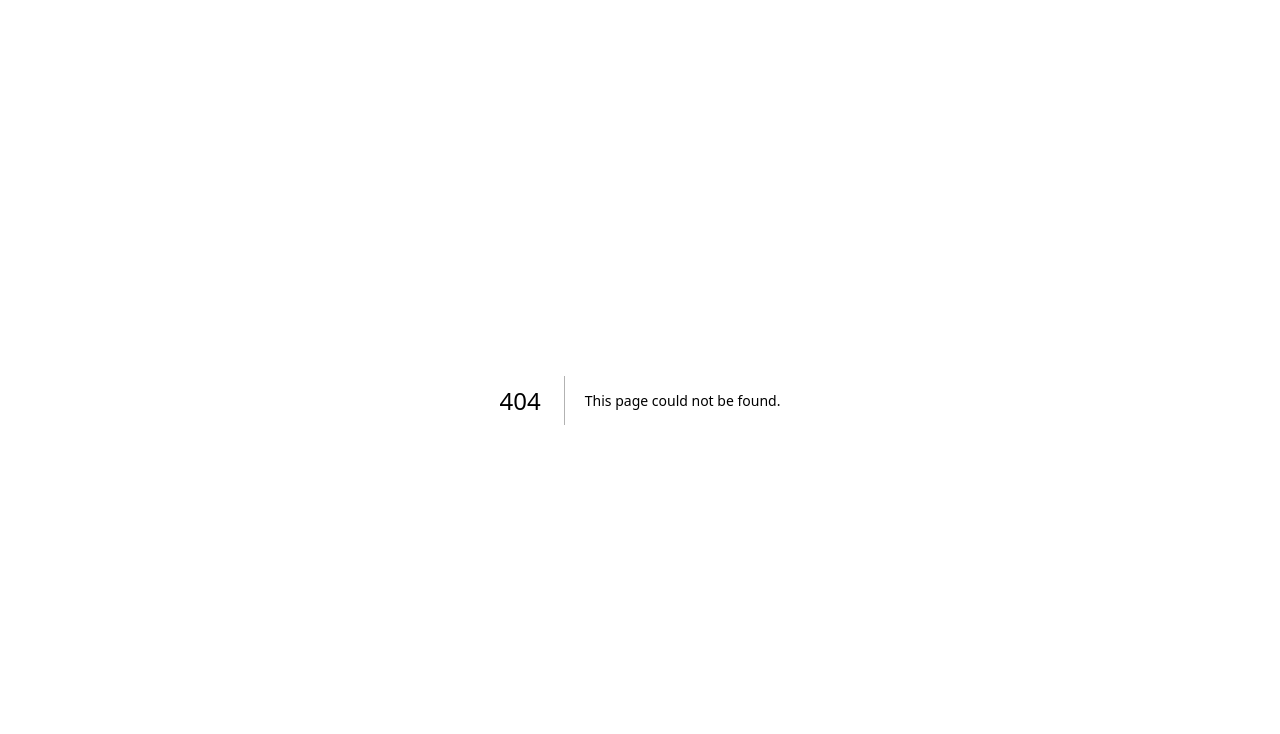
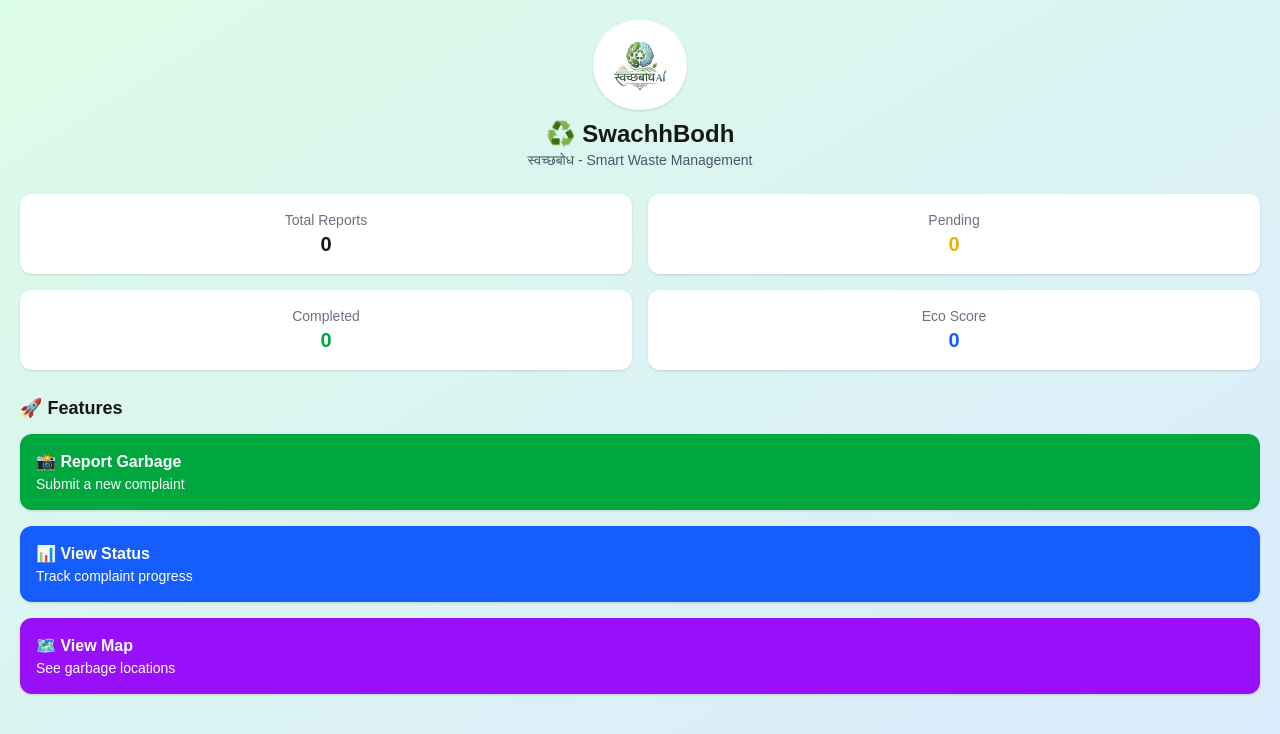
Before and after one commit to MP061code/Vizag, a Next.js app in the folder frontend/: page /dashboard in a window 1280 px wide. Before the commit this address had no page. Shown: the top 734 px of the page. Built offline with nearby package versions, Linux system fonts and the light colour scheme.

Commit message:
Added dashboard with logo and feature cards

```diff
--- /dev/null
+++ b/frontend/app/dashboard/page.js
@@ -0,0 +1,103 @@
+"use client";
+import Image from "next/image";
+import { useRouter } from "next/navigation";
+import { useEffect, useState } from "react";
+
+export default function Dashboard() {
+  const router = useRouter();
+  const [reports, setReports] = useState([]);
+
+  useEffect(() => {
+    const data = JSON.parse(localStorage.getItem("reports")) || [];
+    setReports(data);
+  }, []);
+
+  const total = reports.length;
+  const pending = reports.filter(r => r.status === "Pending").length;
+  const completed = reports.filter(r => r.status === "Done").length;
+  const ecoScore = total * 10;
+
+  return (
+    <div className="min-h-screen bg-gradient-to-br from-green-100 to-blue-100 p-5">
+
+      {/* 🔥 LOGO + NAME */}
+      <div className="flex flex-col items-center mb-6">
+
+        <div className="bg-white p-3 rounded-full shadow mb-2">
+          <Image
+            src="/logo.png"
+            alt="logo"
+            width={70}
+            height={70}
+          />
+        </div>
+
+        <h1 className="text-2xl font-bold text-center">
+          ♻️ SwachhBodh
+        </h1>
+
+        <p className="text-gray-600 text-sm">
+          स्वच्छबोध - Smart Waste Management
+        </p>
+
+      </div>
+
+      {/* 📊 STATS CARDS */}
+      <div className="grid grid-cols-2 gap-4 mb-6">
+
+        <div className="bg-white p-4 rounded-xl shadow text-center">
+          <p className="text-gray-500 text-sm">Total Reports</p>
+          <h2 className="text-xl font-bold">{total}</h2>
+        </div>
+
+        <div className="bg-white p-4 rounded-xl shadow text-center">
+          <p className="text-gray-500 text-sm">Pending</p>
+          <h2 className="text-xl font-bold text-yellow-500">{pending}</h2>
+        </div>
+
+        <div className="bg-white p-4 rounded-xl shadow text-center">
+          <p className="text-gray-500 text-sm">Completed</p>
+          <h2 className="text-xl font-bold text-green-600">{completed}</h2>
+        </div>
+
+        <div className="bg-white p-4 rounded-xl shadow text-center">
+          <p className="text-gray-500 text-sm">Eco Score</p>
+          <h2 className="text-xl font-bold text-blue-600">{ecoScore}</h2>
+        </div>
+
+      </div>
+
+      {/* 🚀 FEATURE CARDS */}
+      <h2 className="text-lg font-semibold mb-3">🚀 Features</h2>
+
+      <div className="grid gap-4">
+
+        <div
+          onClick={() => router.push("/report")}
+          className="bg-green-600 text-white p-4 rounded-xl shadow cursor-pointer"
+        >
+          <h3 className="font-semibold">📸 Report Garbage</h3>
+          <p className="text-sm">Submit a new complaint</p>
+        </div>
+
+        <div
+          onClick={() => router.push("/status")}
+          className="bg-blue-600 text-white p-4 rounded-xl shadow cursor-pointer"
+        >
+          <h3 className="font-semibold">📊 View Status</h3>
+          <p className="text-sm">Track complaint progress</p>
+        </div>
+
+        <div
+          onClick={() => router.push("/map")}
+          className="bg-purple-600 text-white p-4 rounded-xl shadow cursor-pointer"
+        >
+          <h3 className="font-semibold">🗺️ View Map</h3>
+          <p className="text-sm">See garbage locations</p>
+        </div>
+
+      </div>
+
+    </div>
+  );
+}
--- a/frontend/app/map/page.js
+++ b/frontend/app/map/page.js
@@ -1,40 +1,33 @@
 "use client";
-
 import dynamic from "next/dynamic";
+import { useEffect, useState } from "react";
 import "leaflet/dist/leaflet.css";
 
-// Load Map ONLY on client side
-const MapContainer = dynamic(
-  () => import("react-leaflet").then((mod) => mod.MapContainer),
-  { ssr: false }
-);
-
-const TileLayer = dynamic(
-  () => import("react-leaflet").then((mod) => mod.TileLayer),
-  { ssr: false }
-);
-
-const Marker = dynamic(
-  () => import("react-leaflet").then((mod) => mod.Marker),
-  { ssr: false }
-);
-
-const Popup = dynamic(
-  () => import("react-leaflet").then((mod) => mod.Popup),
-  { ssr: false }
-);
+const MapContainer = dynamic(() => import("react-leaflet").then(m => m.MapContainer), { ssr: false });
+const TileLayer = dynamic(() => import("react-leaflet").then(m => m.TileLayer), { ssr: false });
+const Marker = dynamic(() => import("react-leaflet").then(m => m.Marker), { ssr: false });
+const Popup = dynamic(() => import("react-leaflet").then(m => m.Popup), { ssr: false });
 
 export default function MapPage() {
+  const [reports, setReports] = useState([]);
+
+  useEffect(() => {
+    const data = JSON.parse(localStorage.getItem("reports")) || [];
+    setReports(data);
+  }, []);
+
   return (
-    <MapContainer
-      center={[17.6868, 83.2185]}
-      zoom={13}
-      style={{ height: "100vh", width: "100%" }}
-    >
+    <MapContainer center={[17.6868, 83.2185]} zoom={13} style={{ height: "100vh" }}>
       <TileLayer url="https://{s}.tile.openstreetmap.org/{z}/{x}/{y}.png" />
-      <Marker position={[17.6868, 83.2185]}>
-        <Popup>Garbage Reported Here</Popup>
-      </Marker>
+
+      {reports.map(r => (
+        <Marker key={r.id} position={[r.lat, r.lng]}>
+          <Popup>
+            {r.description} <br />
+            Status: {r.status}
+          </Popup>
+        </Marker>
+      ))}
     </MapContainer>
   );
 }
--- a/frontend/app/page.js
+++ b/frontend/app/page.js
@@ -1,42 +1,34 @@
 "use client";
-import { useRouter } from "next/navigation";
+import { useEffect, useState } from "react";
 
-export default function Home() {
-  const router = useRouter();
+export default function StatusPage() {
+  const [reports, setReports] = useState([]);
+
+  useEffect(() => {
+    let data = JSON.parse(localStorage.getItem("reports")) || [];
+
+    // Auto update status
+    data = data.map(r => {
+      if (r.status === "Pending") r.status = "In Progress";
+      else if (r.status === "In Progress") r.status = "Done";
+      return r;
+    });
+
+    localStorage.setItem("reports", JSON.stringify(data));
+    setReports(data);
+  }, []);
 
   return (
-    <div className="min-h-screen flex flex-col items-center justify-center bg-gradient-to-br from-green-400 to-blue-500 p-5">
+    <div className="p-5">
+      <h1 className="text-xl font-bold mb-4">📊 Status</h1>
 
-      <div className="bg-white rounded-2xl shadow-xl p-8 w-full max-w-md text-center">
-
-        <h1 className="text-3xl font-bold text-gray-800 mb-2">
-          ♻️ स्वच्छबोध
-        </h1>
-
-        <p className="text-gray-600 mb-6">
-          Smart Waste Management System
-        </p>
-
-        <div className="space-y-4">
-
-          <button
-            onClick={() => router.push("/report")}
-            className="w-full bg-green-600 text-white p-3 rounded-xl"
-          >
-            📸 Report Garbage
-          </button>
-
-          <button
-            onClick={() => router.push("/status")}
-            className="w-full bg-blue-600 text-white p-3 rounded-xl"
-          >
-            📊 View Status
-          </button>
-
+      {reports.map(r => (
+        <div key={r.id} className="border p-3 mb-3 rounded">
+          <p><b>{r.description}</b></p>
+          <p>Status: {r.status}</p>
+          <p>Priority: {r.priority}</p>
         </div>
-      </div>
-
-      <p className="mt-6 text-white">Making Vizag Cleaner </p>
+      ))}
     </div>
   );
 }
--- a/frontend/app/report/page.js
+++ b/frontend/app/report/page.js
@@ -11,7 +11,6 @@
 
   const handleSubmit = (e) => {
     e.preventDefault();
-
     const file = fileRef.current.files[0];
 
     if (!file || !description) {
@@ -19,50 +18,61 @@
       return;
     }
 
-    setMessage("✅ Complaint submitted!");
+    // Duplicate check
+    const existing = JSON.parse(localStorage.getItem("reports")) || [];
+    const duplicate = existing.find(r => r.description === description);
+
+    if (duplicate) {
+      setMessage("⚠️ Already reported!");
+      return;
+    }
+
+    // Priority logic
+    let priority = "Low";
+    if (description.includes("hospital") || description.includes("school")) {
+      priority = "High";
+    }
+
+    const newReport = {
+      id: Date.now(),
+      description,
+      status: "Pending",
+      priority,
+      location: "Vizag",
+      lat: 17.6868,
+      lng: 83.2185,
+    };
+
+    localStorage.setItem("reports", JSON.stringify([...existing, newReport]));
+
+    setMessage("✅ Report submitted! You helped clean 🌱");
+
+    setTimeout(() => router.push("/dashboard"), 1000);
   };
 
   return (
-    <div className="min-h-screen bg-gradient-to-br from-green-100 to-blue-100 p-5">
+    <div className="min-h-screen p-5">
+      <button onClick={() => router.push("/dashboard")}>← Back</button>
 
-      {/* Back Button */}
-      <button
-        onClick={() => router.push("/")}
-        className="mb-4 text-blue-600 font-semibold"
-      >
-        ← Back
-      </button>
-
-      <div className="bg-white p-6 rounded-xl shadow max-w-md mx-auto">
-
-        <h1 className="text-xl font-bold mb-4 text-gray-800 text-center">
-          📸 Report Garbage
-        </h1>
+      <div className="bg-white p-6 rounded-xl max-w-md mx-auto">
+        <h1 className="text-xl font-bold mb-4">📸 Report Garbage</h1>
 
         <form onSubmit={handleSubmit} className="space-y-4">
-
-          <input type="file" ref={fileRef} className="w-full border p-2 rounded" />
+          <input type="file" ref={fileRef} className="w-full border p-2" />
 
           <textarea
             placeholder="Describe issue"
             value={description}
             onChange={(e) => setDescription(e.target.value)}
-            className="w-full border p-2 rounded"
+            className="w-full border p-2"
           />
 
-          {/* Location */}
-          <input
-            type="text"
-            placeholder="Enter location manually"
-            className="w-full border p-2 rounded"
-          />
-
-          <button className="w-full bg-green-600 text-white p-2 rounded">
+          <button className="w-full bg-green-600 text-white p-2">
             Submit
           </button>
         </form>
 
-        {message && <p className="mt-3 text-center">{message}</p>}
+        {message && <p className="mt-3">{message}</p>}
       </div>
     </div>
   );
```
Also changed, not shown: frontend/public/logo.png (added).
